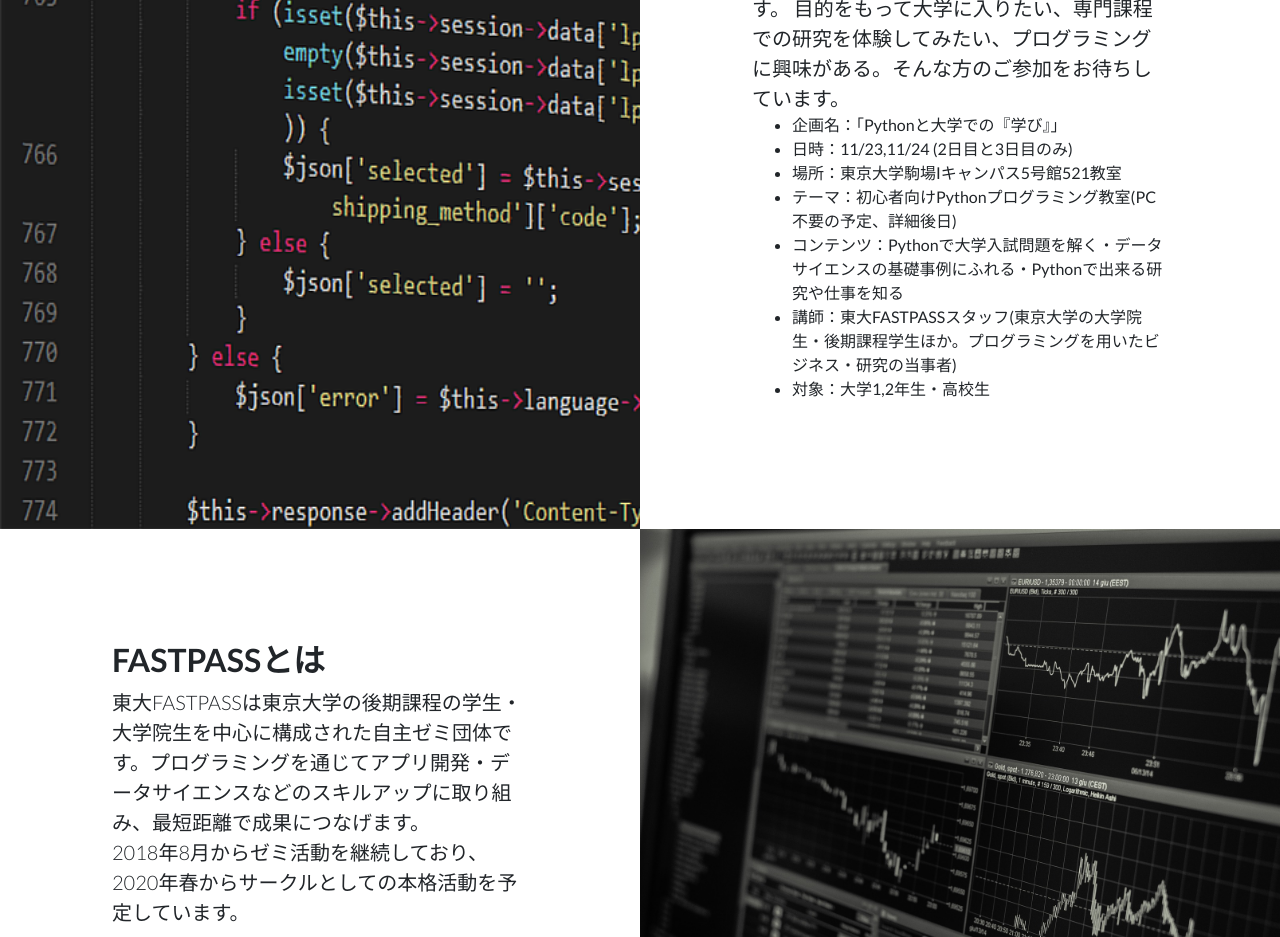
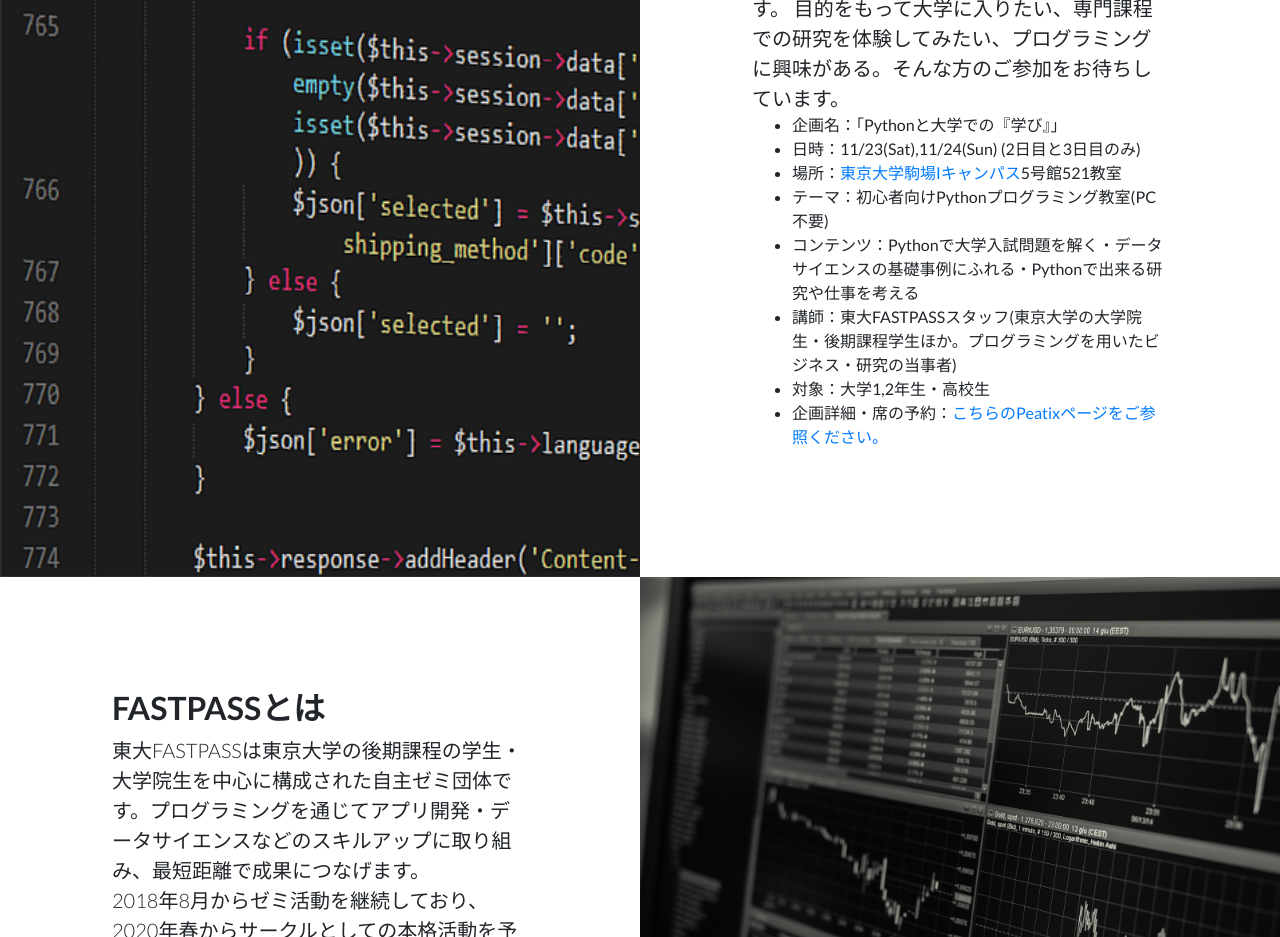
Before and after one commit to SengokuLAB/FastPass, a website: page docs/index.html in a window 1280 px wide. Shown: the part 2120-3057 px from the top of the page. Drawn offline with Linux system fonts and the light colour scheme.

Commit message:
add peatix link

```diff
--- a/docs/index.html
+++ b/docs/index.html
@@ -103,7 +103,7 @@
         <h2>第70回駒場祭出展決定！
         </h2>
         <p class="lead mb-0">
-          東大FASTPASSは、来る<a href="https://www.komabasai.net/70/visitor/" target="_blank">第70回東京大学駒場祭</a>に出展いたします。
+          東大FASTPASSは、来る<a href="https://www.komabasai.net/70/visitor/kikaku/320" target="_blank">第70回東京大学駒場祭</a>に出展いたします。
           <br>「大学で学ぶことって、なんだかよくわからない…」
           <br>大学での学びは高校以前のものと違う、ということはよく言われています。しかし、実際にどう違うのか、大学で何ができるようになるのか、ほとんどの高校生は知りません。
           <br>入学したばかりの大学生や、もしかしたら卒業した人の中にも、大学での学びを体験していない人がいるかもしれません。それはとても惜しいことです――
@@ -113,12 +113,13 @@
           目的をもって大学に入りたい、専門課程での研究を体験してみたい、プログラミングに興味がある。そんな方のご参加をお待ちしています。
           <ul>
             <li>企画名：「Pythonと大学での『学び』」</li>
-            <li>日時：11/23,11/24 (2日目と3日目のみ)</li>
-            <li>場所：東京大学駒場Ⅰキャンパス5号館521教室</li>
-            <li>テーマ：初心者向けPythonプログラミング教室(PC不要の予定、詳細後日)</li>
-            <li>コンテンツ：Pythonで大学入試問題を解く・データサイエンスの基礎事例にふれる・Pythonで出来る研究や仕事を知る</li>
+            <li>日時：11/23(Sat),11/24(Sun) (2日目と3日目のみ)</li>
+            <li>場所：<a href = https://www.u-tokyo.ac.jp/ja/about/campus-guide/map02_02.html target="_blank">東京大学駒場Ⅰキャンパス</a>5号館521教室</li>
+            <li>テーマ：初心者向けPythonプログラミング教室(PC不要)</li>
+            <li>コンテンツ：Pythonで大学入試問題を解く・データサイエンスの基礎事例にふれる・Pythonで出来る研究や仕事を考える</li>
             <li>講師：東大FASTPASSスタッフ(東京大学の大学院生・後期課程学生ほか。プログラミングを用いたビジネス・研究の当事者)</li>
             <li>対象：大学1,2年生・高校生</li>
+            <li>企画詳細・席の予約：<a href="https://utfastpass-komabasai2019.peatix.com/view" target="_blank">こちらのPeatixページをご参照ください。</a></li>
           </ul>
         </p>
       </div>
```
